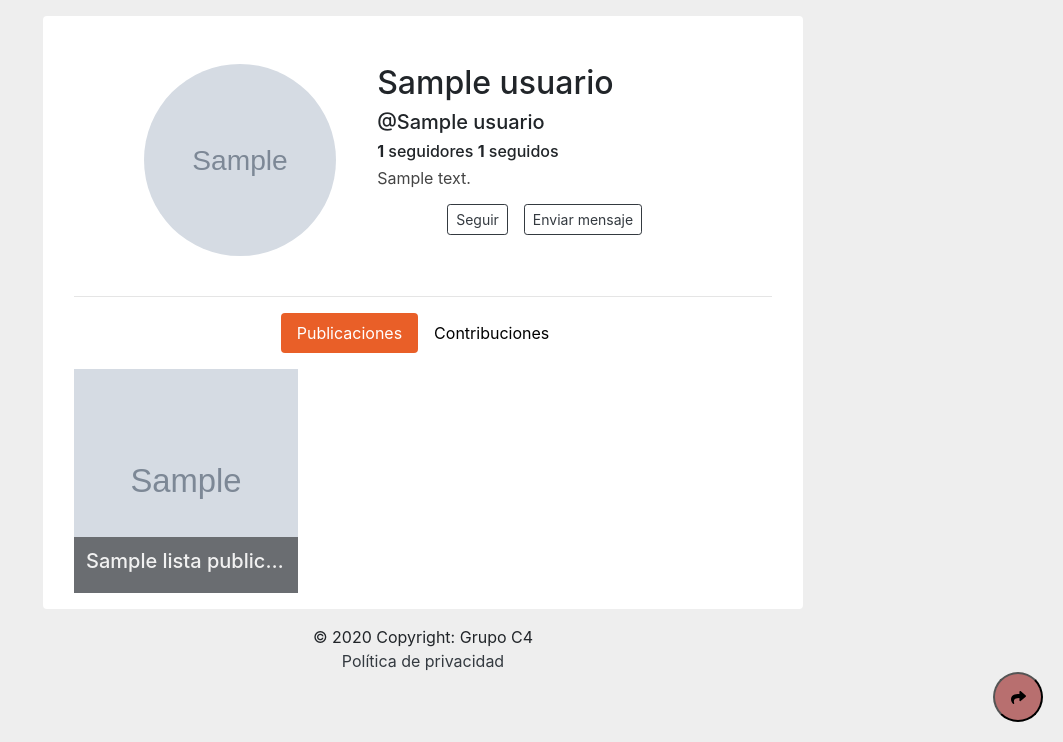
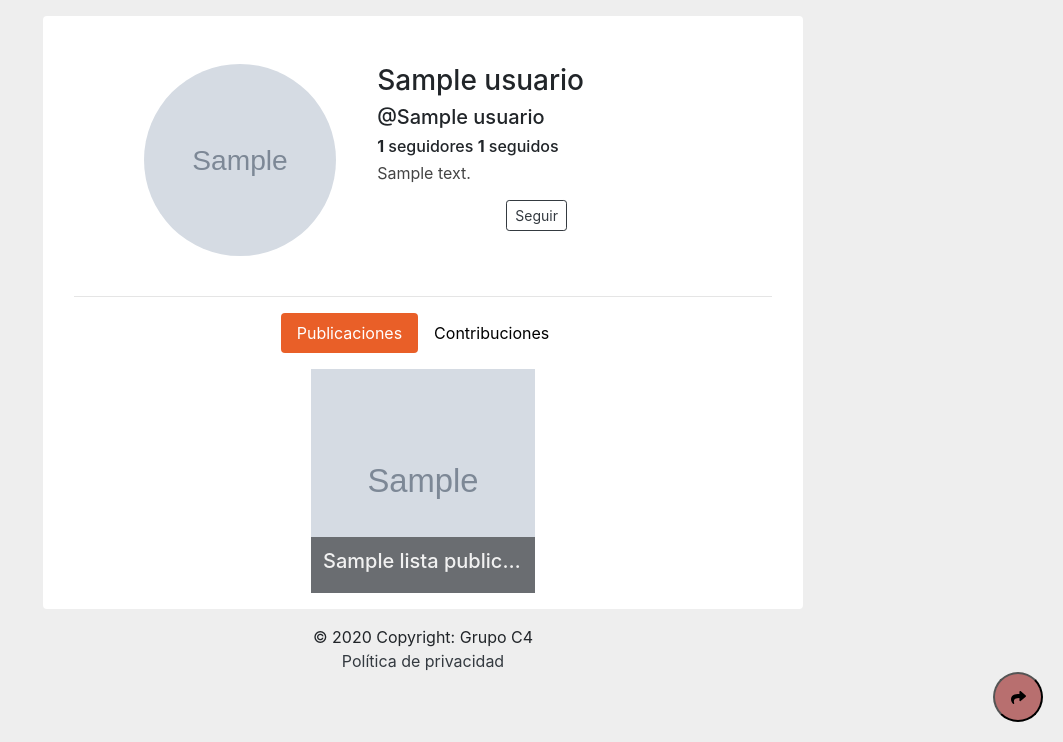
Before and after one commit to juliarobles/graffitisWeb, a Django app: template clienteApp/templates/usuarios_detail.html in a window 1280 px wide. Shown: the part 58-800 px from the top of the page, without its empty margins (217-1280 px from the left). Run offline with Django 3.2, Linux system fonts and the light colour scheme; the template is opened without the code that fills it: most values are stand-ins (such as "Sample title", 1, 10 or a date in 2020); grey boxes marked "Sample" are stand-in pictures; some libraries are stand-ins or nearby versions.

Commit message:
Comentado botón de enviar mensaje

```diff
--- a/clienteApp/templates/usuarios_detail.html
+++ b/clienteApp/templates/usuarios_detail.html
@@ -17,7 +17,7 @@
                         onerror="this.src='{% static 'images/iconHuevo.png' %}';" style="height: 12rem; width: 12rem;" />
                     </div>
                     <div class="col-12 col-md-6 mt-3 mt-md-0">
-                        <h1 class="h2">{{usuario.nombre}}</h1>
+                        <h1 class="h3">{{usuario.nombre}}</h1>
                         <h1 class="h5">@{{usuario.usuario}}</h1>
                         <h6><strong>{{usuario.listaSeguidores|length}}</strong> seguidores  <strong>{{usuario.listaSeguidos|length}}</strong> seguidos</h6>
                         <p class="descripcion">{{usuario.descripcion}}</p>
@@ -31,7 +31,7 @@
                                 {% endif %}
                             </a>
 
-                            <a href="#" class="btn btn-sm btn-outline-dark">Enviar mensaje</a>
+                            <!-- <a href="#" class="btn btn-sm btn-outline-dark">Enviar mensaje</a> -->
                             {% endif %}
                         </div>
                     </div>
@@ -51,7 +51,7 @@
                 <div class="tab-content" id="pills-tabContent">
                     <div class="tab-pane fade show active" id="pills-home" role="tabpanel" aria-labelledby="pills-home-tab">
                         <div class="container">
-                            <div class="row">
+                            <div class="row justify-content-center">
                                 {% for p in listaPublicaciones %}
                                 <a href="{% url 'publicacion-detail' p.id %}" class="sinDecoracion">
                                     <div class="col-12 col-md-4 p-0 face">
```
